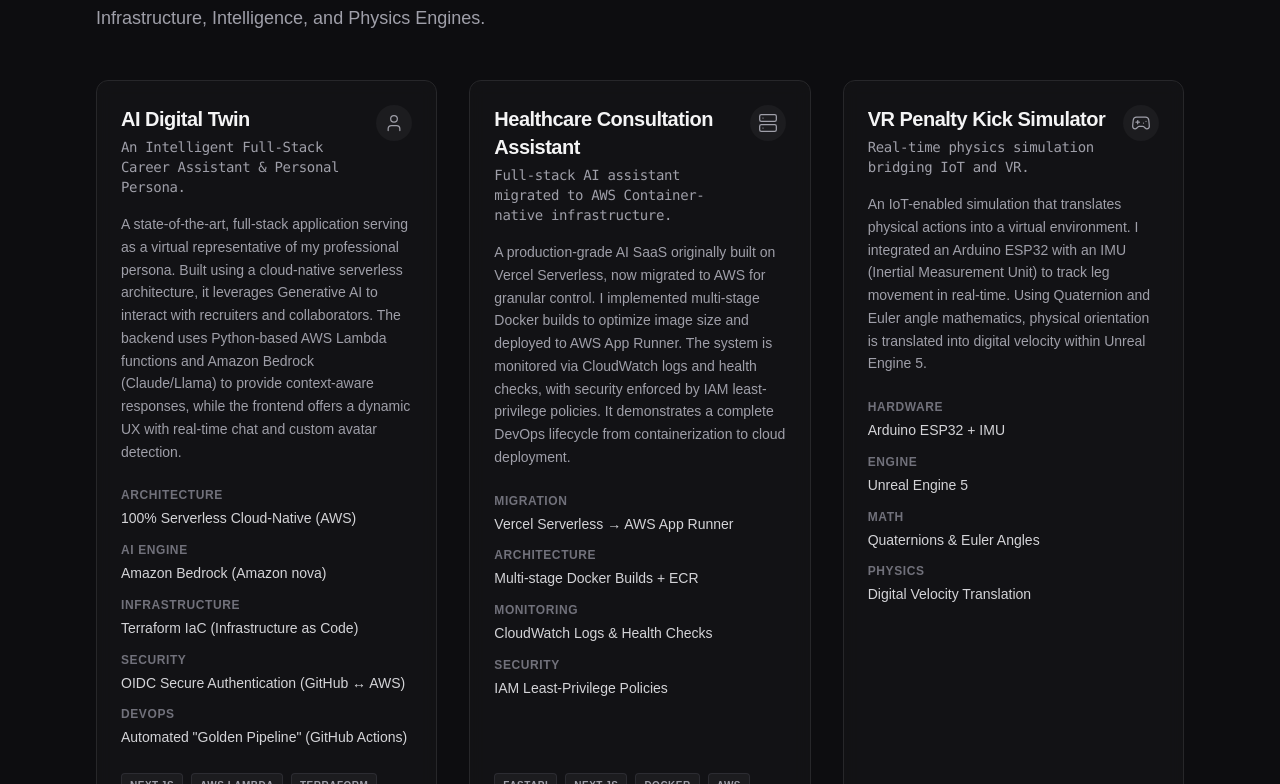
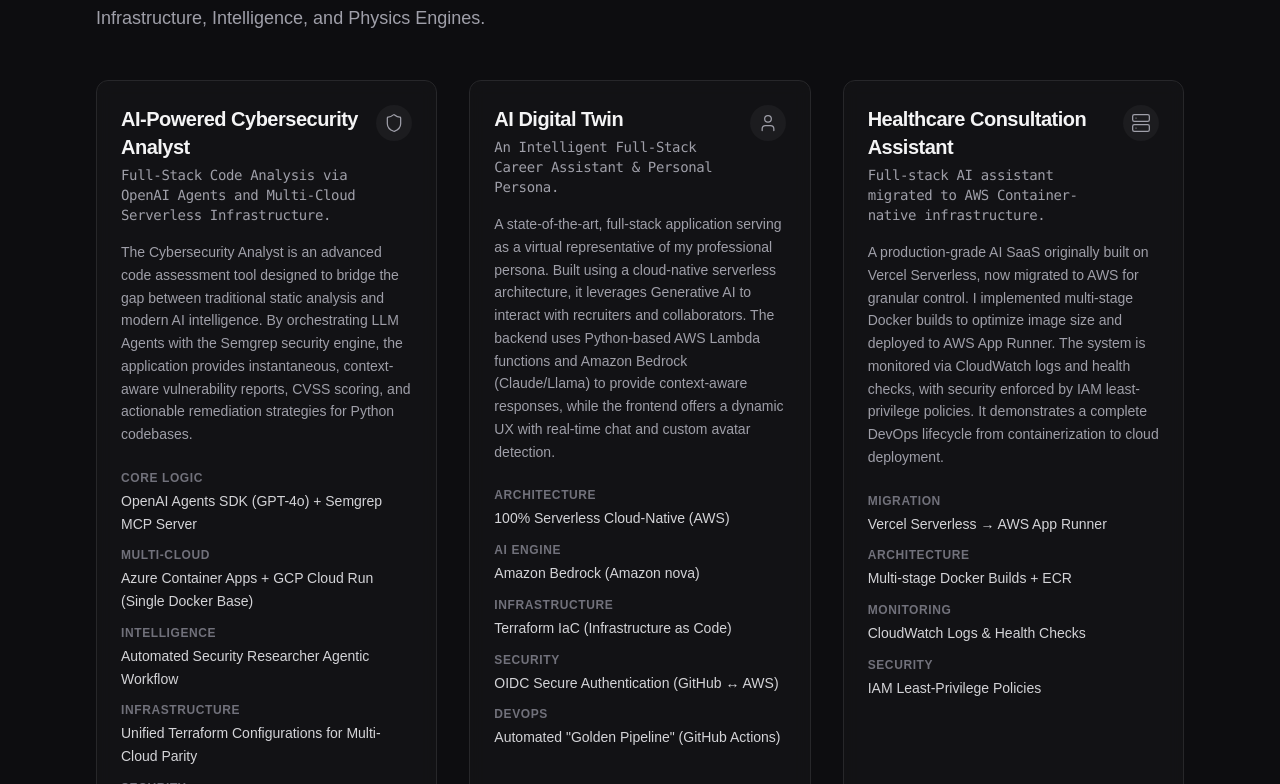
Before and after one commit to AnwarReg/Portfolio, a Next.js app: page / in a window 1280 px wide. Shown: the part 1556-2340 px from the top of the page. Built offline with nearby package versions, Linux system fonts and the light colour scheme.

Commit message:
added cyber analyst project

```diff
--- a/src/app/page.tsx
+++ b/src/app/page.tsx
@@ -6,6 +6,7 @@
 import ProjectCard from '@/components/ui/ProjectCard';
 import Footer from '@/components/layout/Footer';
 import {
+  Shield,
   Server,
   Brain,
   Droplet,
@@ -70,6 +71,26 @@
         subtitle="Infrastructure, Intelligence, and Physics Engines."
         className="bg-zinc-900/30"
       >
+        <ProjectCard
+          title="AI-Powered Cybersecurity Analyst"
+          subtitle="Full-Stack Code Analysis via OpenAI Agents and Multi-Cloud Serverless Infrastructure."
+          detailedDescription="The Cybersecurity Analyst is an advanced code assessment tool designed to bridge the gap between traditional static analysis and modern AI intelligence. By orchestrating LLM Agents with the Semgrep security engine, the application provides instantaneous, context-aware vulnerability reports, CVSS scoring, and actionable remediation strategies for Python codebases."
+          specs={{
+            'Core Logic': 'OpenAI Agents SDK (GPT-4o) + Semgrep MCP Server',
+            'Multi-Cloud': 'Azure Container Apps + GCP Cloud Run (Single Docker Base)',
+            'Intelligence': 'Automated Security Researcher Agentic Workflow',
+            'Infrastructure': 'Unified Terraform Configurations for Multi-Cloud Parity',
+            'Security': 'Azure Key Vault & GCP Secret Manager Integration'
+          }}
+          tags={['FastAPI', 'Next.js', 'Docker', 'OpenAI Agents', 'Semgrep', 'Terraform', 'Azure', 'GCP']}
+          isProductionReady={true}
+          links={[
+            { label: 'Azure Demo', url: 'https://cyber-analyzer.gentlefield-368193c0.eastus.azurecontainerapps.io/' },
+            { label: 'GCP Demo', url: 'https://cyber-analyzer-m5tym754wq-uc.a.run.app/' }
+          ]}
+          icon={Shield}
+        />
+
         <ProjectCard
           title="AI Digital Twin"
           subtitle="An Intelligent Full-Stack Career Assistant & Personal Persona."
```
